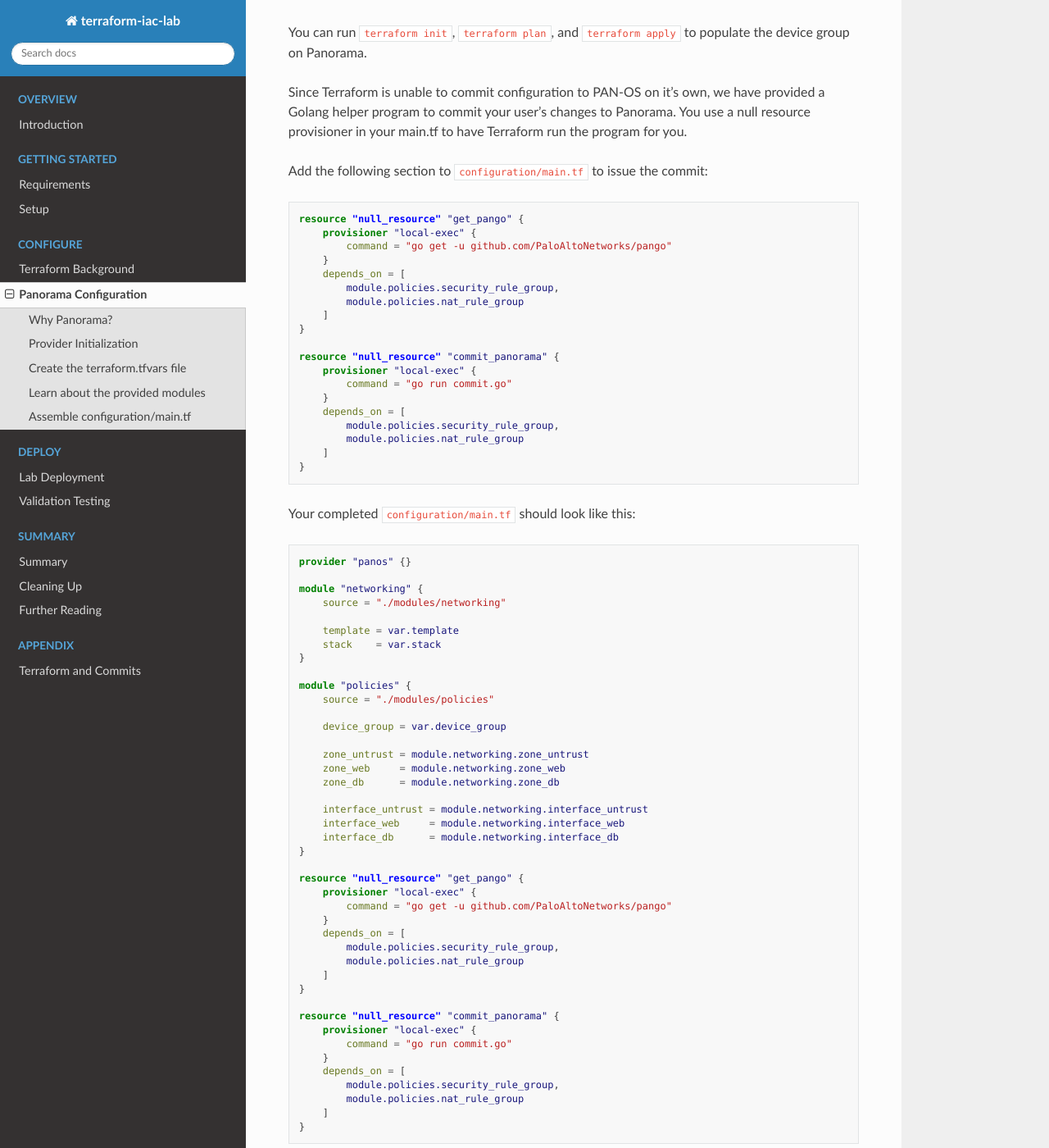
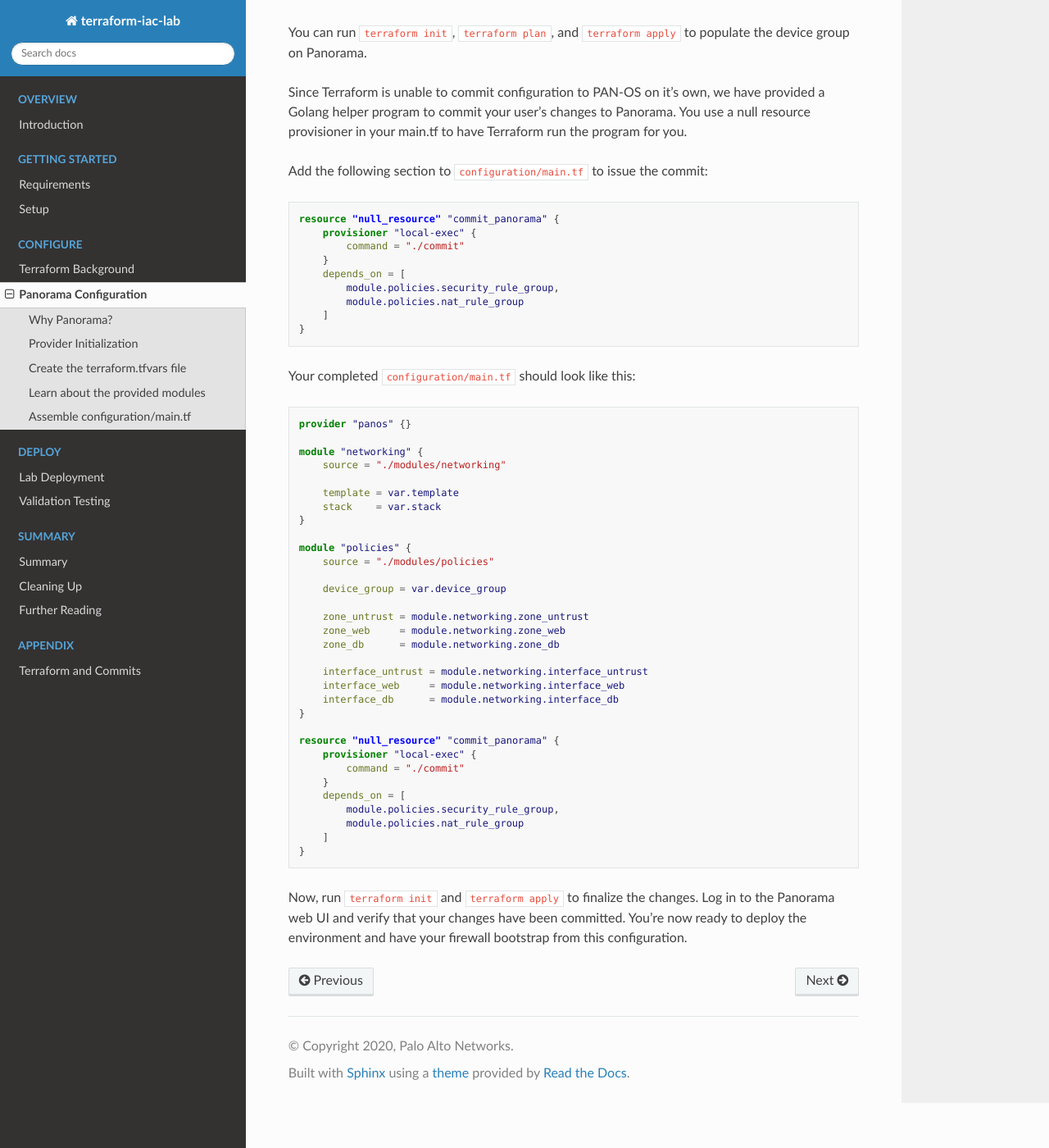
Before and after one commit to PaloAltoNetworks/terraform-iac-lab, a Sphinx documentation site: the page built from docs/02-configure/configure.rst, in a window 1280 px wide and 1400 px high, scrolled down 4757 px. Shown: the whole window at 82% size. Built offline with Sphinx 7.4.7 and the Read the Docs theme 2.0.0, drawn with Linux system fonts in a browser that asks for light colours.

Commit message:
Update docs to use commit binary.

```diff
--- a/docs/02-configure/configure.rst
+++ b/docs/02-configure/configure.rst
@@ -245,19 +245,9 @@ Add the following section to ``configuration/main.tf`` to issue the commit:
 
 .. code-block:: terraform
 
-    resource "null_resource" "get_pango" {
-        provisioner "local-exec" {
-            command = "go get -u github.com/PaloAltoNetworks/pango"
-        }
-        depends_on = [
-            module.policies.security_rule_group,
-            module.policies.nat_rule_group
-        ]
-    }
-
     resource "null_resource" "commit_panorama" {
         provisioner "local-exec" {
-            command = "go run commit.go"
+            command = "./commit"
         }
         depends_on = [
             module.policies.security_rule_group,
@@ -292,19 +282,9 @@ Your completed ``configuration/main.tf`` should look like this:
         interface_db      = module.networking.interface_db
     }
 
-    resource "null_resource" "get_pango" {
-        provisioner "local-exec" {
-            command = "go get -u github.com/PaloAltoNetworks/pango"
-        }
-        depends_on = [
-            module.policies.security_rule_group,
-            module.policies.nat_rule_group
-        ]
-    }
-
     resource "null_resource" "commit_panorama" {
         provisioner "local-exec" {
-            command = "go run commit.go"
+            command = "./commit"
         }
         depends_on = [
             module.policies.security_rule_group,
```
